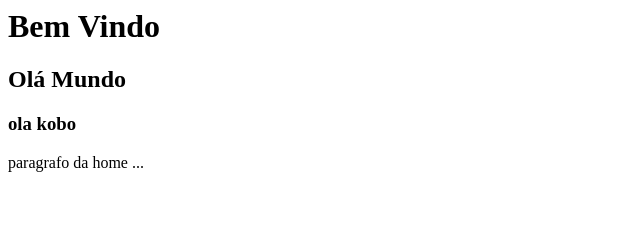
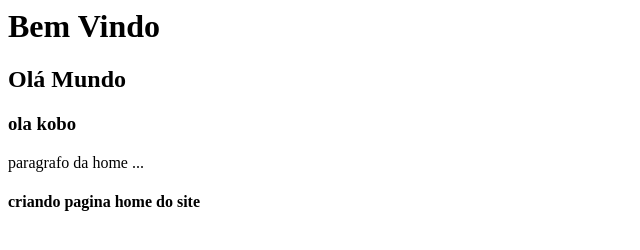
Before and after one commit to alunoprogramador/curso_github, a plain HTML site: page index.html in a window 1280 px wide. Shown: the whole page, without its empty margins (0-640 px from the left). Drawn offline with Linux system fonts and the light colour scheme.

Commit message:
criando descrição de pagina home

```diff
--- a/index.html
+++ b/index.html
@@ -2,3 +2,4 @@
 <h2>Olá Mundo</h2>
 <h3>ola kobo</h3>
 <p>paragrafo da home ...</p>
+<h4>criando pagina home do site</h4>
```
